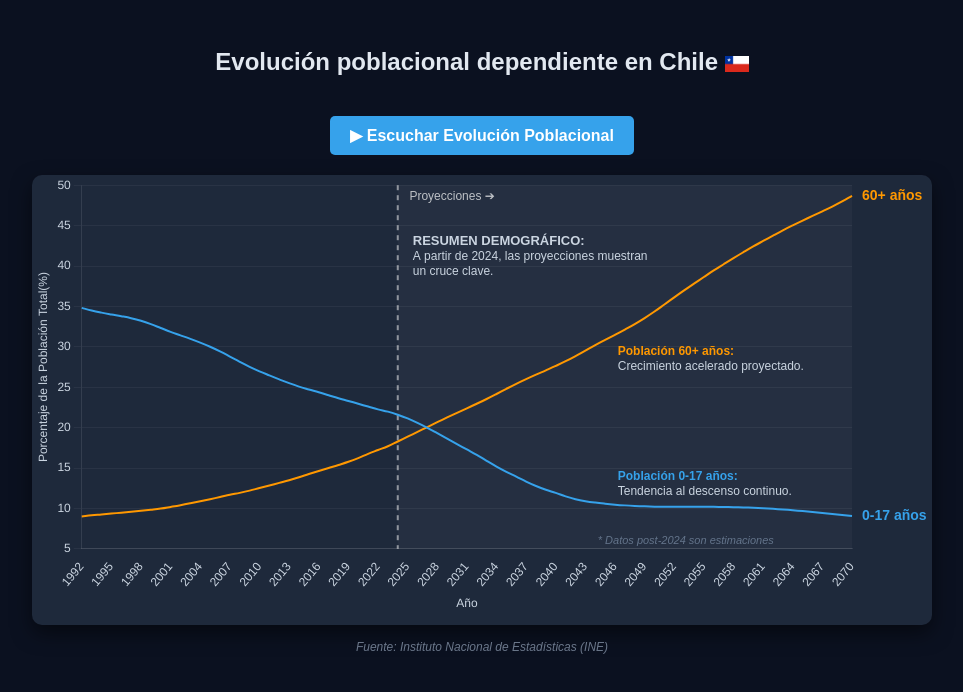
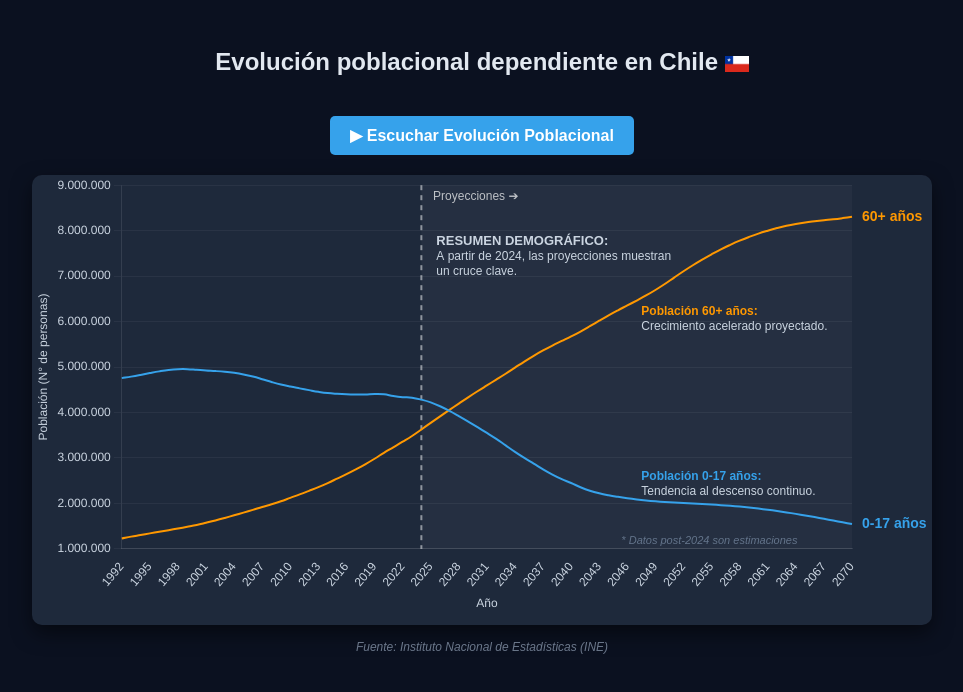
Before and after one commit to Lucasvgc7/Vejez-sobre-ninez-project, a plain HTML site: page docs/index.html in a window 1280 px wide. Shown: the whole page, without its empty margins (158-1121 px from the left). Drawn offline with nearby package versions, Linux system fonts and the light colour scheme.

Commit message:
Change percentage to absolute values in y axis

```diff
--- a/docs/js/main.js
+++ b/docs/js/main.js
@@ -1,27 +1,43 @@
 // Variable global para almacenar la instancia del gráfico de pastel y no superponerlos
 let chartPastel = null;
 
-Papa.parse('./data/Evolucion_Poblacional.csv', {
+Papa.parse("./data/Evolucion_Poblacional.csv", {
   download: true,
   header: true,
   dynamicTyping: true,
-    complete: function(results) {
+  complete: function (results) {
     const datos = results.data;
     crearGrafico(datos);
-    }
+  },
 });
 
 function crearGrafico(datos) {
-    const datosLimpios = datos.filter(fila => fila.AÑO != null);
-    const años = [...new Set(datosLimpios.map(fila => fila.AÑO))];
+  const datosLimpios = datos.filter((fila) => fila.AÑO != null);
+  const años = [...new Set(datosLimpios.map((fila) => fila.AÑO))];
 
-    const datosJovenes = datosLimpios
-        .filter(fila => fila.Grupo_Edad === '0-17')
-        .map(fila => fila.PORCENTAJE);
+  // --- SEPARACIÓN DE DATOS ---
+  // 1. Datos para el Gráfico Visual (Números absolutos de población)
+  const pobJovenes = datosLimpios
+    .filter((fila) => fila.Grupo_Edad === "0-17")
+    .map((fila) => fila.POBLACION);
 
-    const datosMayores = datosLimpios
-        .filter(fila => fila.Grupo_Edad === '60+')
-        .map(fila => fila.PORCENTAJE);
+  const pobMayores = datosLimpios
+    .filter((fila) => fila.Grupo_Edad === "60+")
+    .map((fila) => fila.POBLACION);
+
+  // 2. Totales poblacionales por año (Para calcular el resto en el gráfico de pastel)
+  const totalesPorAño = datosLimpios
+    .filter((fila) => fila.Grupo_Edad === "0-17") // Usamos un grupo de filtro solo para obtener 1 registro por año
+    .map((fila) => fila.TOTAL);
+
+  // 3. Datos para el Audio (Porcentajes para evitar que Tone.js colapse con números en millones)
+  const pctJovenes = datosLimpios
+    .filter((fila) => fila.Grupo_Edad === "0-17")
+    .map((fila) => fila.PORCENTAJE);
+
+  const pctMayores = datosLimpios
+    .filter((fila) => fila.Grupo_Edad === "60+")
+    .map((fila) => fila.PORCENTAJE);
 
   // Buscamos en qué posición está el año 2024
   const index2024 = años.indexOf(2024);
@@ -31,51 +47,54 @@ function crearGrafico(datos) {
 
   // PLUGIN 1: Línea de proyecciones
   const pluginProyeccion = {
-        id: 'lineaProyeccion',
+    id: "lineaProyeccion",
     beforeDraw: (chart) => {
       if (index2024 === -1) return;
-            const { ctx, chartArea: { top, bottom, right }, scales: { x } } = chart;
+      const {
+        ctx,
+        chartArea: { top, bottom, right },
+        scales: { x },
+      } = chart;
       const xPos = x.getPixelForValue(index2024);
       ctx.save();
-            ctx.fillStyle = 'rgba(255, 255, 255, 0.03)';
+      ctx.fillStyle = "rgba(255, 255, 255, 0.03)";
       ctx.fillRect(xPos, top, right - xPos, bottom - top);
       ctx.beginPath();
       ctx.moveTo(xPos, top);
       ctx.lineTo(xPos, bottom);
       ctx.lineWidth = 2;
-            ctx.strokeStyle = 'rgba(255, 255, 255, 0.5)';
+      ctx.strokeStyle = "rgba(255, 255, 255, 0.5)";
       ctx.setLineDash([5, 5]);
       ctx.stroke();
-            ctx.fillStyle = 'rgba(255, 255, 255, 0.7)';
-            ctx.font = '12px Arial';
-            ctx.fillText('  Proyecciones ➔', xPos + 5, top + 15);
+      ctx.fillStyle = "rgba(255, 255, 255, 0.7)";
+      ctx.font = "12px Arial";
+      ctx.fillText("  Proyecciones ➔", xPos + 5, top + 15);
       ctx.restore();
-        }
+    },
   };
 
   // PLUGIN 2: Anotaciones de texto al final de cada línea
   const pluginEtiquetasFinales = {
-        id: 'etiquetasFinales',
+    id: "etiquetasFinales",
     afterDraw: (chart) => {
       const { ctx } = chart;
       ctx.save();
 
       chart.data.datasets.forEach((dataset, i) => {
         const meta = chart.getDatasetMeta(i);
-                const ultimoPunto = meta.data[meta.data.length - 1]; // Coordenadas del último dato
+        const ultimoPunto = meta.data[meta.data.length - 1];
 
         if (ultimoPunto && !ultimoPunto.skip) {
-                    ctx.fillStyle = dataset.borderColor; // Color igual a la línea
-                    ctx.font = 'bold 14px sans-serif';
-                    ctx.textAlign = 'left';
-                    ctx.textBaseline = 'middle';
+          ctx.fillStyle = dataset.borderColor;
+          ctx.font = "bold 14px sans-serif";
+          ctx.textAlign = "left";
+          ctx.textBaseline = "middle";
 
-                    // Dibujamos el label 10px a la derecha del punto final
           ctx.fillText(dataset.label, ultimoPunto.x + 10, ultimoPunto.y);
         }
       });
       ctx.restore();
-        }
+    },
   };
 
   // PLUGIN 3: Cursor de reproducción (se mueve con el audio)
@@ -83,7 +102,11 @@ function crearGrafico(datos) {
     id: "cursorSonoro",
     afterDraw: (chart) => {
       if (indiceReproduccion === -1) return;
-            const { ctx, chartArea: { top, bottom }, scales: { x } } = chart;
+      const {
+        ctx,
+        chartArea: { top, bottom },
+        scales: { x },
+      } = chart;
       const xPos = x.getPixelForValue(indiceReproduccion);
 
       ctx.save();
@@ -94,7 +117,6 @@ function crearGrafico(datos) {
       ctx.strokeStyle = "rgba(255, 255, 255, 0.9)";
       ctx.stroke();
 
-            // Dibujar el año actual flotando
       ctx.fillStyle = "white";
       ctx.font = "bold 14px sans-serif";
       ctx.textAlign = "center";
@@ -103,139 +125,198 @@ function crearGrafico(datos) {
     },
   };
 
-    const ctx = document.getElementById('miGrafico').getContext('2d');
+  const ctx = document.getElementById("miGrafico").getContext("2d");
 
-    Chart.defaults.color = '#cbd5e1';
-    Chart.defaults.borderColor = 'rgba(255, 255, 255, 0.1)';
+  Chart.defaults.color = "#cbd5e1";
+  Chart.defaults.borderColor = "rgba(255, 255, 255, 0.1)";
 
   const miGrafico = new Chart(ctx, {
-        type: 'line',
+    type: "line",
     data: {
       labels: años,
       datasets: [
         {
-                    label: '0-17 años', // Label simplificado para la anotación
-                    data: datosJovenes,
-                    borderColor: '#36A2EB',
-                    backgroundColor: 'rgba(54, 162, 235, 0.4)',
+          label: "0-17 años",
+          data: pobJovenes, // Usamos la Población Absoluta
+          borderColor: "#36A2EB",
+          backgroundColor: "rgba(54, 162, 235, 0.4)",
           fill: false,
           borderWidth: 2,
           pointRadius: 0,
           pointHitRadius: 10,
-                    tension: 0.4
+          tension: 0.4,
         },
         {
-                    label: '60+ años',
-                    data: datosMayores,
-                    borderColor: '#FF9800',
-                    backgroundColor: 'rgba(255, 152, 0, 0.4)',
+          label: "60+ años",
+          data: pobMayores, // Usamos la Población Absoluta
+          borderColor: "#FF9800",
+          backgroundColor: "rgba(255, 152, 0, 0.4)",
           fill: false,
           borderWidth: 2,
           pointRadius: 0,
           pointHitRadius: 10,
-                    tension: 0.4
-                }
-            ]
+          tension: 0.4,
         },
-        // Cargamos todos los plugins (los externos y el inline)
-        plugins: [pluginProyeccion, pluginEtiquetasFinales, pluginCursorSonoro,
-            // NUEVO PLUGIN: Texto de Contexto Interior (Mantenido intacto)
+      ],
+    },
+    plugins: [
+      pluginProyeccion,
+      pluginEtiquetasFinales,
+      pluginCursorSonoro,
       {
-                id: 'contextoTexto',
+        id: "contextoTexto",
         afterDraw: (chart) => {
-                    const { ctx, chartArea: { top }, scales: { x } } = chart;
+          const {
+            ctx,
+            chartArea: { top },
+            scales: { x },
+          } = chart;
           if (index2024 === -1) return;
 
-                    // Punto de anclaje (Línea de 2024)
           const xBase = x.getPixelForValue(index2024);
           const yBase = top;
 
-                    // CONFIGURACIÓN MANUAL DE POSICIÓN
           const bloquesTexto = [
-                        { text: 'RESUMEN DEMOGRÁFICO: ', x: 15, y: 50, font: 'bold 13px sans-serif', color: '#cbd5e1' },
-                        { text: 'A partir de 2024, las proyecciones muestran', x: 15, y: 65, font: '12px sans-serif', color: '#cbd5e1' },
-                        { text: 'un cruce clave.', x: 15, y: 80, font: '12px sans-serif', color: '#cbd5e1' },
+            {
+              text: "RESUMEN DEMOGRÁFICO: ",
+              x: 15,
+              y: 50,
+              font: "bold 13px sans-serif",
+              color: "#cbd5e1",
+            },
+            {
+              text: "A partir de 2024, las proyecciones muestran",
+              x: 15,
+              y: 65,
+              font: "12px sans-serif",
+              color: "#cbd5e1",
+            },
+            {
+              text: "un cruce clave.",
+              x: 15,
+              y: 80,
+              font: "12px sans-serif",
+              color: "#cbd5e1",
+            },
 
-                        // Bloque Jóvenes
-                        { text: 'Población 0-17 años:', x: 220, y: 285, font: 'bold 12px sans-serif', color: '#36A2EB' },
-                        { text: 'Tendencia al descenso continuo.', x: 220, y: 300, font: '12px sans-serif', color: '#cbd5e1' },
+            {
+              text: "Población 0-17 años:",
+              x: 220,
+              y: 285,
+              font: "bold 12px sans-serif",
+              color: "#36A2EB",
+            },
+            {
+              text: "Tendencia al descenso continuo.",
+              x: 220,
+              y: 300,
+              font: "12px sans-serif",
+              color: "#cbd5e1",
+            },
 
-                        // Bloque Mayores
-                        { text: 'Población 60+ años:', x: 220, y: 160, font: 'bold 12px sans-serif', color: '#FF9800' },
-                        { text: 'Crecimiento acelerado proyectado.', x: 220, y: 175, font: '12px sans-serif', color: '#cbd5e1' },
+            {
+              text: "Población 60+ años:",
+              x: 220,
+              y: 120,
+              font: "bold 12px sans-serif",
+              color: "#FF9800",
+            },
+            {
+              text: "Crecimiento acelerado proyectado.",
+              x: 220,
+              y: 135,
+              font: "12px sans-serif",
+              color: "#cbd5e1",
+            },
 
-                        // Nota adicional
-                        { text: '* Datos post-2024 son estimaciones', x: 200, y: 350, font: 'italic 11px sans-serif', color: '#64748b' }
+            {
+              text: "* Datos post-2024 son estimaciones",
+              x: 200,
+              y: 350,
+              font: "italic 11px sans-serif",
+              color: "#64748b",
+            },
           ];
 
           ctx.save();
-                    ctx.textAlign = 'left';
-                    ctx.textBaseline = 'top';
+          ctx.textAlign = "left";
+          ctx.textBaseline = "top";
 
-                    bloquesTexto.forEach(block => {
+          bloquesTexto.forEach((block) => {
             ctx.font = block.font;
             ctx.fillStyle = block.color;
             ctx.fillText(block.text, xBase + block.x, yBase + block.y);
           });
 
           ctx.restore();
-                }
-            }
+        },
+      },
     ],
     options: {
-            // EVENTO ONCLICK: Captura la posición exacta del nodo para el gráfico de pastel
       onClick: (event, elements, chart) => {
         if (elements.length > 0) {
           const datasetIndex = elements[0].datasetIndex;
           const dataIndex = elements[0].index;
 
           const año = chart.data.labels[dataIndex];
-                    const porcentaje = chart.data.datasets[datasetIndex].data[dataIndex];
+          const poblacion = chart.data.datasets[datasetIndex].data[dataIndex];
           const etiqueta = chart.data.datasets[datasetIndex].label;
           const colorLinea = chart.data.datasets[datasetIndex].borderColor;
 
-                    // Coordenadas exactas relativas al canvas
+          // Extraemos el total de población de ese año exacto
+          const poblacionTotalDelAño = totalesPorAño[dataIndex];
+
           const xCoord = elements[0].element.x;
           const yCoord = elements[0].element.y;
 
-                    generarGraficoPastel(año, etiqueta, porcentaje, colorLinea, xCoord, yCoord);
+          // Ahora pasamos la población y el total del año a la función del pastel
+          generarGraficoPastel(
+            año,
+            etiqueta,
+            poblacion,
+            poblacionTotalDelAño,
+            colorLinea,
+            xCoord,
+            yCoord,
+          );
         }
       },
       responsive: true,
       layout: {
-                // Mantenemos el padding a la derecha para que las etiquetas finales de línea no se corten
-                padding: {
-                    top: 10,
-                    right: 80,
-                    bottom: 10
-                }
+        padding: { top: 10, right: 80, bottom: 10 },
       },
       plugins: {
-                legend: {
-                    display: false // Mantenemos la leyenda tradicional oculta
-                },
+        legend: { display: false },
         tooltip: {
           callbacks: {
-                        label: (context) => `${context.dataset.label}: ${context.parsed.y.toFixed(2)}%`
-                    }
-                }
+            // Formateamos el número para que tenga puntos de miles (Ej: 3.500.000)
+            label: (context) =>
+              `${context.dataset.label}: ${context.parsed.y.toLocaleString("es-CL")} personas`,
+          },
+        },
       },
       scales: {
         y: {
-                    title: { display: true, text: 'Porcentaje de la Población Total(%)' },
-                    ticks: { color: '#cbd5e1' },
-                    grid: { color: 'rgba(255, 255, 255, 0.05)' }
+          title: { display: true, text: "Población (N° de personas)" }, // Cambiado el título del eje
+          ticks: {
+            color: "#cbd5e1",
+            // Agregamos puntos de miles al eje Y también
+            callback: function (value) {
+              return value.toLocaleString("es-CL");
+            },
+          },
+          grid: { color: "rgba(255, 255, 255, 0.05)" },
         },
         x: {
-                    title: { display: true, text: 'Año' },
-                    ticks: { color: '#cbd5e1' },
-                    grid: { display: false } // Ocultamos las líneas de cuadrícula verticales
-                }
-            }
-        }
+          title: { display: true, text: "Año" },
+          ticks: { color: "#cbd5e1" },
+          grid: { display: false },
+        },
+      },
+    },
   });
 
-    // --- LÓGICA DE TONE.JS (Por Cantidad/Densidad Exponencial) ---
+  // --- LÓGICA DE TONE.JS ---
   const btnReproducir = document.getElementById("btnReproducir");
 
   btnReproducir.addEventListener("click", async () => {
@@ -248,7 +329,6 @@ function crearGrafico(datos) {
     Tone.Transport.cancel();
     Tone.Transport.stop();
 
-        // Sintetizadores con volumen fijo
     const synthJovenes = new Tone.PolySynth(Tone.Synth, {
       oscillator: { type: "triangle" },
       envelope: { attack: 0.01, decay: 0.05, sustain: 0, release: 0.1 },
@@ -264,7 +344,6 @@ function crearGrafico(datos) {
     const notasJovenes = ["C5", "E5", "G5", "B5", "D6", "F6"];
     const notasMayores = ["C2", "E2", "G2", "B2", "D3", "F3"];
 
-        // Ciclo de reproducción
     const loop = new Tone.Loop((time) => {
       if (indiceReproduccion >= años.length) {
         Tone.Transport.stop();
@@ -275,29 +354,35 @@ function crearGrafico(datos) {
         return;
       }
 
-            const pctJovenes = datosJovenes[indiceReproduccion];
-            const pctMayores = datosMayores[indiceReproduccion];
+      // AQUI USAMOS LOS PORCENTAJES (Para mantener controlada la densidad de notas)
+      const valorJovenes = pctJovenes[indiceReproduccion];
+      const valorMayores = pctMayores[indiceReproduccion];
 
-            // Mapeo Exponencial de densidad
       const divisor = 8;
       const exponente = 1.5;
 
-            const cantJovenes = Math.max(1, Math.floor(Math.pow(pctJovenes / divisor, exponente)));
-            const cantMayores = Math.max(1, Math.floor(Math.pow(pctMayores / divisor, exponente)));
+      const cantJovenes = Math.max(
+        1,
+        Math.floor(Math.pow(valorJovenes / divisor, exponente)),
+      );
+      const cantMayores = Math.max(
+        1,
+        Math.floor(Math.pow(valorMayores / divisor, exponente)),
+      );
 
       const duracionPaso = Tone.Time("8n").toSeconds();
 
-            // Disparar jóvenes
       for (let i = 0; i < cantJovenes; i++) {
         const desfase = Math.random() * duracionPaso * 0.8;
-                const notaAleatoria = notasJovenes[Math.floor(Math.random() * notasJovenes.length)];
+        const notaAleatoria =
+          notasJovenes[Math.floor(Math.random() * notasJovenes.length)];
         synthJovenes.triggerAttackRelease(notaAleatoria, "32n", time + desfase);
       }
 
-            // Disparar mayores
       for (let i = 0; i < cantMayores; i++) {
         const desfase = Math.random() * duracionPaso * 0.8;
-                const notaAleatoria = notasMayores[Math.floor(Math.random() * notasMayores.length)];
+        const notaAleatoria =
+          notasMayores[Math.floor(Math.random() * notasMayores.length)];
         synthMayores.triggerAttackRelease(notaAleatoria, "16n", time + desfase);
       }
 
@@ -314,19 +399,26 @@ function crearGrafico(datos) {
 // ==========================================
 // LÓGICA DEL GRÁFICO DE PASTEL FLOTANTE
 // ==========================================
-function generarGraficoPastel(año, etiqueta, porcentaje, colorPrincipal, x, y) {
+// ACTUALIZADO: Ahora recibe la población y el total
+function generarGraficoPastel(
+  año,
+  etiqueta,
+  poblacion,
+  poblacionTotalDelAño,
+  colorPrincipal,
+  x,
+  y,
+) {
   const contenedor = document.getElementById("contenedorPastel");
   const titulo = document.getElementById("tituloPastel");
   const ctxPastel = document.getElementById("miGraficoPastel").getContext("2d");
 
-    // Posicionamiento dinámico basado en las coordenadas exactas del punto
   const canvasWidth = document.getElementById("miGrafico").clientWidth;
   const anchoContenedor = 220;
 
   let posLeft = x + 15;
   let posTop = y + 15;
 
-    // Evitar que se salga del canvas por la derecha
   if (posLeft + anchoContenedor > canvasWidth) {
     posLeft = x - anchoContenedor - 15;
   }
@@ -337,7 +429,8 @@ function generarGraficoPastel(año, etiqueta, porcentaje, colorPrincipal, x, y)
   contenedor.style.display = "block";
   titulo.innerText = `Distribución en ${año}\n(${etiqueta})`;
 
-    const restoPoblacion = 100 - porcentaje;
+  // Calculamos el resto usando el TOTAL de la población menos la población de este grupo
+  const restoPoblacion = poblacionTotalDelAño - poblacion;
 
   if (chartPastel) {
     chartPastel.destroy();
@@ -347,12 +440,14 @@ function generarGraficoPastel(año, etiqueta, porcentaje, colorPrincipal, x, y)
     type: "pie",
     data: {
       labels: [etiqueta, "Resto de la población"],
-            datasets: [{
-                data: [porcentaje, restoPoblacion],
+      datasets: [
+        {
+          data: [poblacion, restoPoblacion],
           backgroundColor: [colorPrincipal, "rgba(255, 255, 255, 0.1)"],
           borderColor: "rgba(255, 255, 255, 0.2)",
           borderWidth: 1,
-            }],
+        },
+      ],
     },
     options: {
       responsive: true,
@@ -363,7 +458,15 @@ function generarGraficoPastel(año, etiqueta, porcentaje, colorPrincipal, x, y)
         },
         tooltip: {
           callbacks: {
-                        label: (context) => ` ${context.label}: ${context.parsed.toFixed(2)}%`,
+            // Customizamos el tooltip del pie chart para mostrar el número de personas formateado
+            // y calculamos el porcentaje al vuelo para que no se pierda esa información
+            label: (context) => {
+              const valor = context.parsed;
+              const porcentaje = ((valor / poblacionTotalDelAño) * 100).toFixed(
+                1,
+              );
+              return ` ${context.label}: ${valor.toLocaleString("es-CL")} (${porcentaje}%)`;
+            },
           },
         },
       },
```
Also changed, not shown: docs/index.html (+1 -1 lines). Lines whose indentation alone changed are shown as unchanged.
